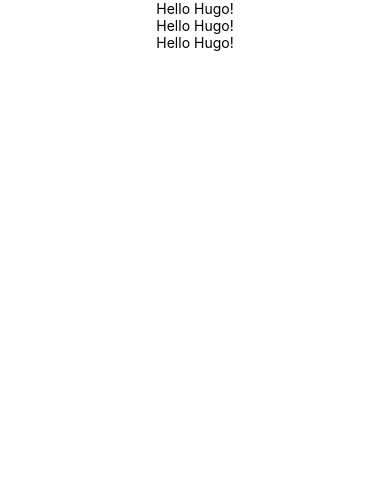
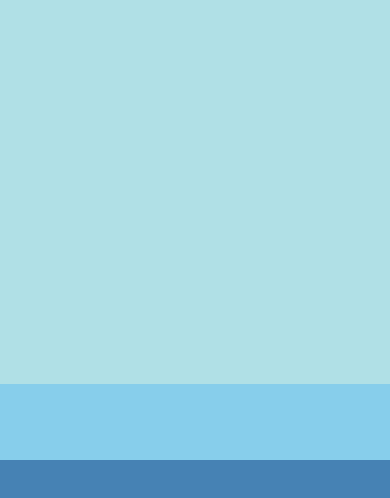
Before and after one commit to burbelohugo/react-native-test, a React Native app in the folder Blank-Slate/: screen / in a window 390 px wide. Shown: the top 498 px of the page. Built offline with nearby package versions, Linux system fonts and the light colour scheme.

Commit message:
Basic height and width

```diff
--- a/Blank-Slate/App.js
+++ b/Blank-Slate/App.js
@@ -12,18 +12,18 @@ class Greeting extends Component {
 class Blink extends Component {
   constructor(props){
     super(props)
-    this.state = {isShowingText: true}
-
+    this.state = {isShowingText: this.props.OGState}
     setInterval(() => {
       this.setState(previousState => {
         return { isShowingText: !previousState.isShowingText };
       })
     }, 1000)
   }
+
   render(){
     let display = this.state.isShowingText ? this.props.text: ' ';
     return (
-      <Text>{display}</Text>
+      <Text style={styles.bigblue}>{display}</Text>
     )
   }
 }
@@ -32,12 +32,23 @@ class Blink extends Component {
 export default class App extends Component {
   render() {
     return (
-      <View style={{justifyContent: 'center', alignItems: 'center'}}>
-        <Greeting name="Hugo"/>
-        <Greeting name="Hugo"/>
-        <Greeting name="Hugo"/>
-        <Blink text="yessss do this!" />
+      <View style={{flex: 1}}>
+        <View style={{flex: 10, backgroundColor: 'powderblue'}} />
+        <View style={{flex: 2, backgroundColor: 'skyblue'}} />
+        <View style={{flex: 10, backgroundColor: 'steelblue'}} />
       </View>
     )
   }
 }
+
+
+const styles = StyleSheet.create({
+  bigblue: {
+    color: 'blue',
+    fontWeight: 'bold',
+    fontSize: 30,
+  },
+  red: {
+    color: 'red',
+  },
+});
```
